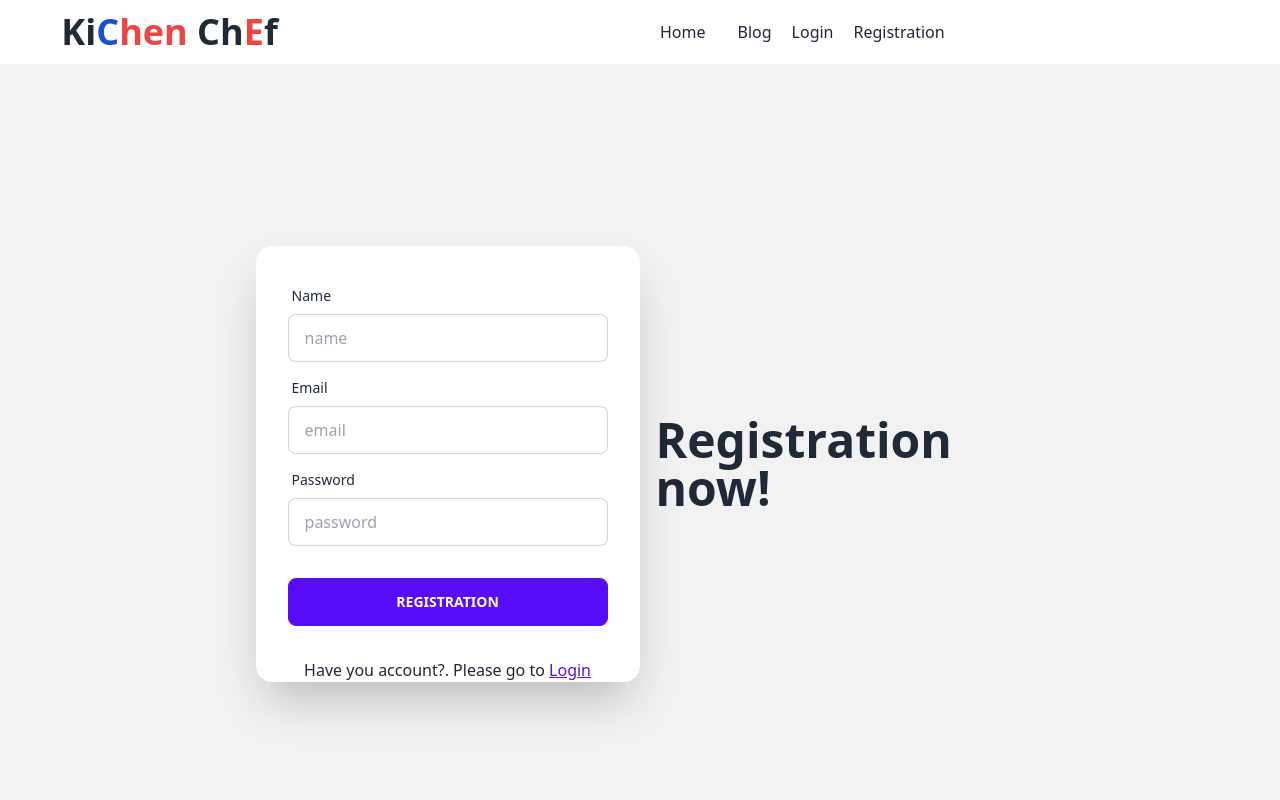
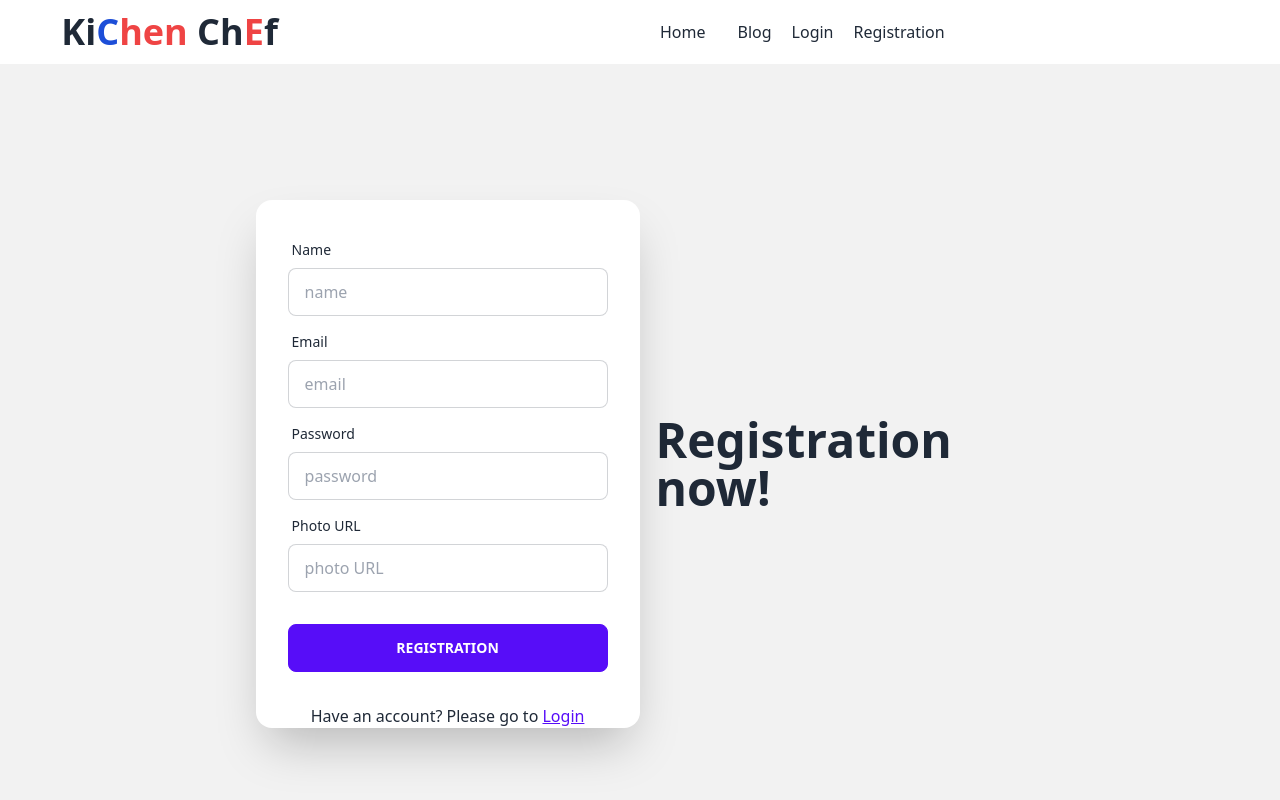
Before and after one commit to mehedi1802hasan/chef-recipe-hunter-client-side-10, a React (Vite) app: page /registration in a window 1280 px wide. Shown: the top 800 px of the page. Built offline with nearby package versions, Linux system fonts and the light colour scheme; no server answers.

Commit message:
fixed regis-login file

```diff
--- a/src/Home/Home/Login.jsx
+++ b/src/Home/Home/Login.jsx
@@ -7,10 +7,11 @@ import { Link } from 'react-router-dom';
 import { useState } from 'react';
 const Login = () => {
   const [error,setError]=useState('')
+  const [success,setSuccess]=useState('');
   const {loginUser,googleLogin,githubLogin}=useContext(AuthContext)
   const handleSubmit=(event)=>{
     event.preventDefault()
-
+    setSuccess('')
  const form=event.target;
  const email=form.email.value;
  const password=form.password.value;
@@ -19,11 +20,15 @@ const Login = () => {
  .then(result=>{
     const loggedUser=result.user;
     console.log(loggedUser);
- navigate(from,{replace:true})
+    setSuccess('successfully Login done');
+    setError('')
+ //navigate(from,{replace:true})
  })
  .catch(error=>{
     console.log(error.message)
+    setSuccess('')
     setError(error.message)
+    return
  })
 }
 
@@ -85,9 +90,11 @@ const handleGithubPopUp=()=>{
 
   <button onClick={handleGithubPopUp} className="btn btn-outline "> <FaGithub />Sign in with GitHub</button>
 </div>
-{
+
+
   <p className='text-center text-red-500'>{error}</p>
-}
+
+<p className='text-center text-green-500'>{success}</p>
  <p className='text-center'>New User?. Please go to <Link className='btn-link' to="/registration">Registration</Link></p>
     </div>
   </div>
--- a/src/Home/Home/Registration.jsx
+++ b/src/Home/Home/Registration.jsx
@@ -2,26 +2,42 @@ import React from 'react';
 import { useContext } from 'react';
 import { AuthContext } from '../../Firebase/Provider';
 import { Link } from 'react-router-dom';
+import { useState } from 'react';
+
 const Registration = () => {
-  const {signUp}=useContext(AuthContext)
-  const handleSubmit=(event)=>{
+  const { signUp } = useContext(AuthContext)
+  const [error,setError]=useState('')
+  const [success,setSuccess]=useState('');
+  const handleSubmit = (event) => {
     event.preventDefault()
+   setSuccess('')
+    const form = event.target;
+    const email = form.email.value;
+    const password = form.password.value;
+    const name = form.name.value;
+    const photoURL = form.photoURL.value;
+    if(password.length<6){
+      setError('please add minimum 6 carecters')
+      return
+  }
+    console.log(name, email, password, photoURL);
 
-     const form=event.target;
-     const email=form.email.value;
-     const password=form.password.value;
-      const name=form.name.value
-     console.log(name,email,password)
-     signUp(email,password)
-     .then(result=>{
-      const singgedUser=result.user;
-      console.log(singgedUser)
+    signUp(email, password, name, photoURL)
+      .then(result => {
+        const singgedUser = result.user;
+        console.log(singgedUser);
+        setSuccess('successfully registration');
+        setError('')
       })
-     .catch(error=>{
-        console.log(error.message)
+      .catch(error => {
+        console.log(error.message);
+        setSuccess('');
+        setError(error.message);
+
+        return
       })
+  }
 
-    }
   return (
     <div>
       <div>
@@ -29,37 +45,40 @@ const Registration = () => {
           <div className="flex-col hero-content lg:flex-row-reverse">
             <div className="text-center lg:text-left">
               <h1 className="text-5xl font-bold">Registration now!</h1>
-
             </div>
             <div className="flex-shrink-0 w-full max-w-sm shadow-2xl card bg-base-100">
-      <form onSubmit={handleSubmit}  className="card-body">
-
+              <form onSubmit={handleSubmit} className="card-body">
                 <div className="form-control">
                   <label className="label">
                     <span className="label-text">Name</span>
                   </label>
                   <input type="text" name="name" placeholder="name" className="input input-bordered" required />
                 </div>
-
-
                 <div className="form-control">
                   <label className="label">
                     <span className="label-text">Email</span>
                   </label>
-          <input type="text" name="email" placeholder="email" className="input input-bordered" required />
+                  <input type="email" name="email" placeholder="email" className="input input-bordered" required />
                 </div>
                 <div className="form-control">
                   <label className="label">
                     <span className="label-text">Password</span>
                   </label>
-          <input type="password" name="password" placeholder="password" className="input input-bordered" required/>
-
+                  <input type="password" name="password" placeholder="password" className="input input-bordered" required />
+                </div>
+                <div className="form-control">
+                  <label className="label">
+                    <span className="label-text">Photo URL</span>
+                  </label>
+                  <input type="text" name="photoURL" placeholder="photo URL" className="input input-bordered" required />
                 </div>
                 <div className="mt-6 form-control">
                   <button className="btn btn-primary">Registration</button>
                 </div>
               </form>
-      <p className='text-center'>Have you account?. Please go to <Link className='btn-link' to="/login">Login</Link></p>
+              <p className='text-center text-red-500'>{success}</p>
+              <p className='text-center text-red-500'>{error}</p>
+              <p className='text-center'>Have an account? Please go to <Link className='btn-link' to="/login">Login</Link></p>
             </div>
           </div>
         </div>
```
Lines whose indentation alone changed are shown as unchanged.
